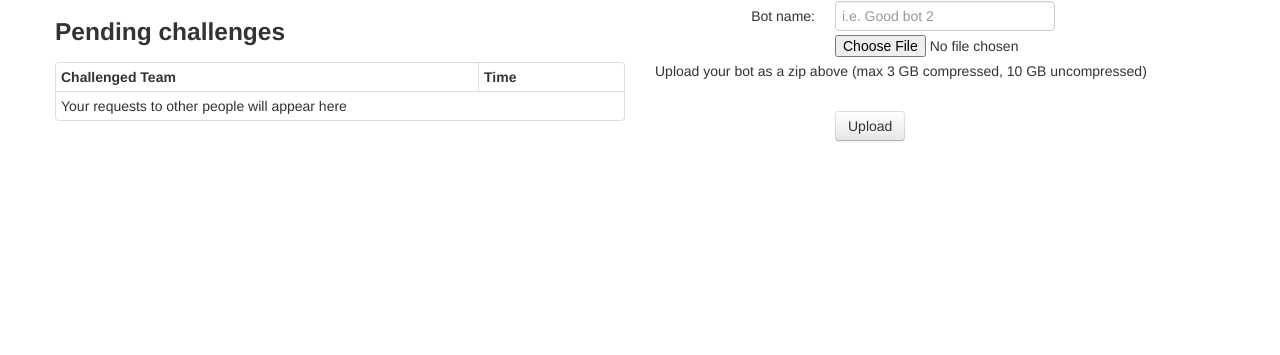
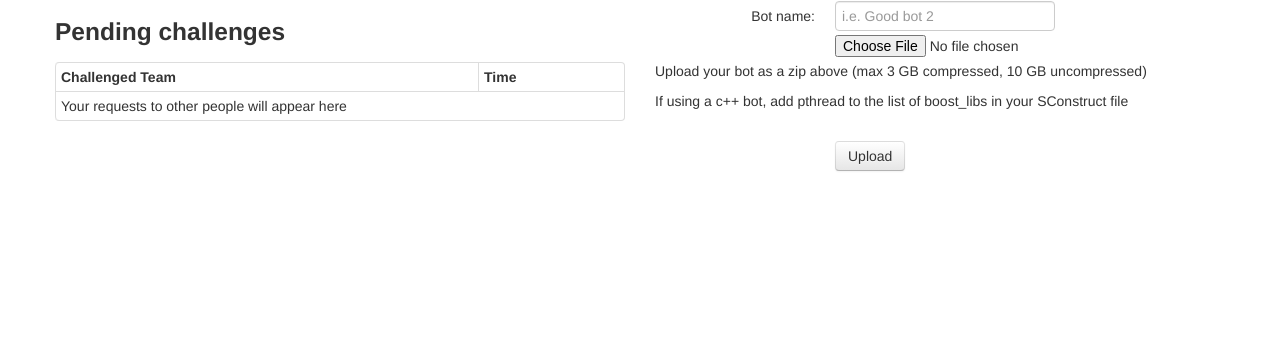
Before and after one commit to mitpokerbots/scrimmage, a Flask app: template scrimmage/templates/manage_team.html in a window 1280 px wide. Shown: the part 338-693 px from the top of the page. Run offline with Flask 2, Linux system fonts and the light colour scheme; the template is opened without the code that fills it, so the values that code supplies are empty; some libraries are stand-ins or nearby versions.

Commit message:
Add SConstruct boost_libs disclaimer

```diff
--- a/scrimmage/templates/manage_team.html
+++ b/scrimmage/templates/manage_team.html
@@ -99,6 +99,7 @@
               <input type="file" id="inputFile" name='file' accept='application/zip'>
             </div>
             <p>Upload your bot as a zip above (max 3 GB compressed, 10 GB uncompressed)</p>
+            <p>If using a c++ bot, add pthread to the list of boost_libs in your SConstruct file</p>
           </div>
           <div class="control-group">
             <div class="controls">
```
